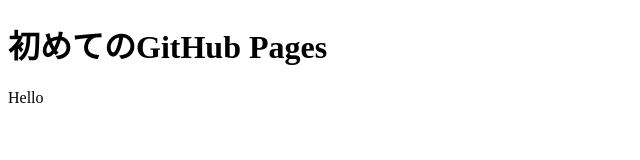
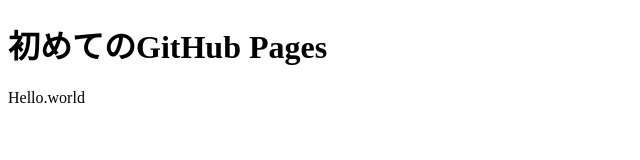
Before and after one commit to hungry-345/web-deigh_practice, a plain HTML site: page index.html in a window 1280 px wide. Shown: the full height of the page, 0-640 px from the left. Drawn offline with Linux system fonts and the light colour scheme.

Commit message:
Update index.html

```diff
--- a/index.html
+++ b/index.html
@@ -7,6 +7,6 @@
 </head>
 <body>
     <h1>初めてのGitHub Pages</h1>
-    <p>Hello</p>
+    <p>Hello.world</p>
 </body>
 </html>
```
